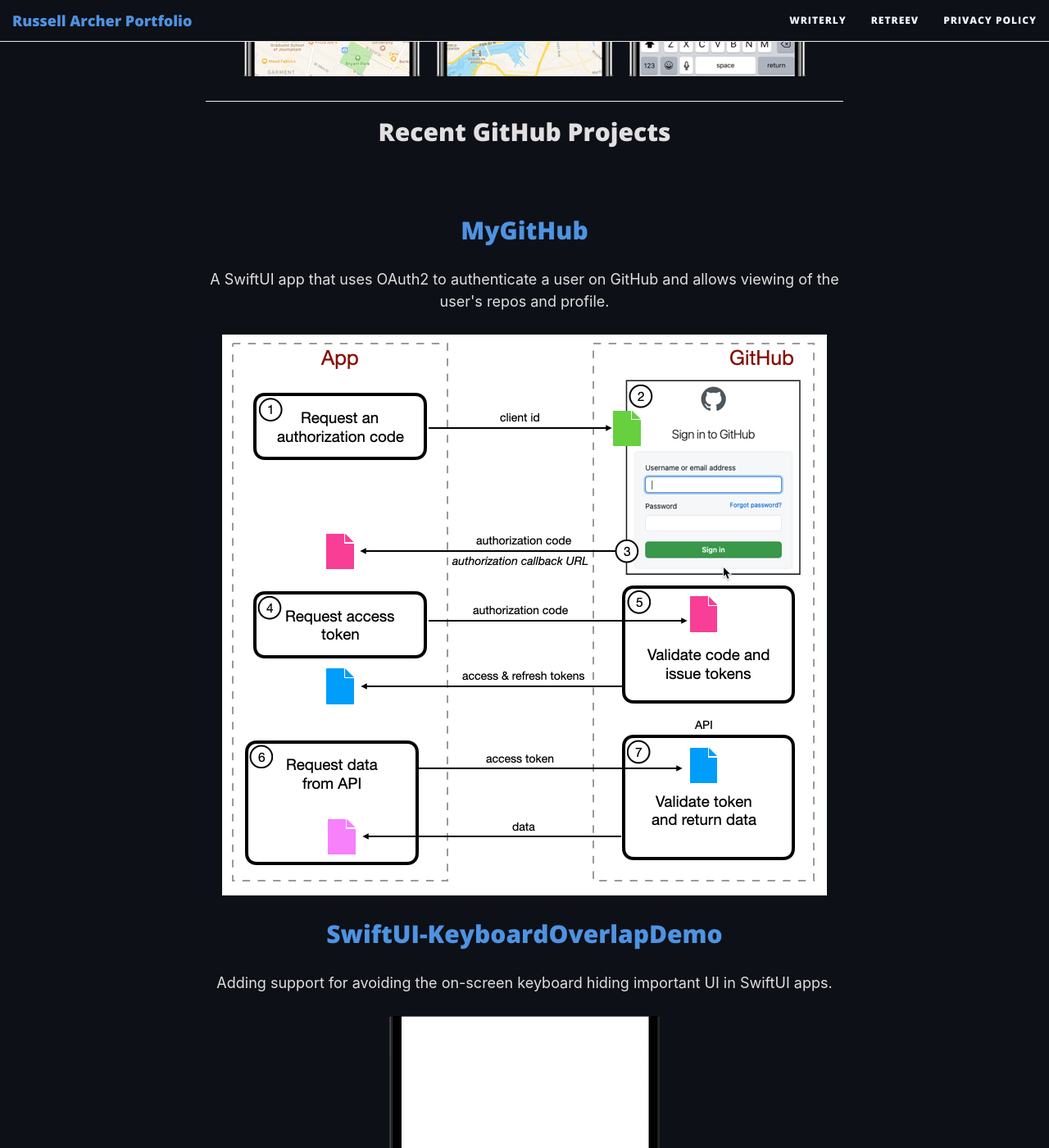
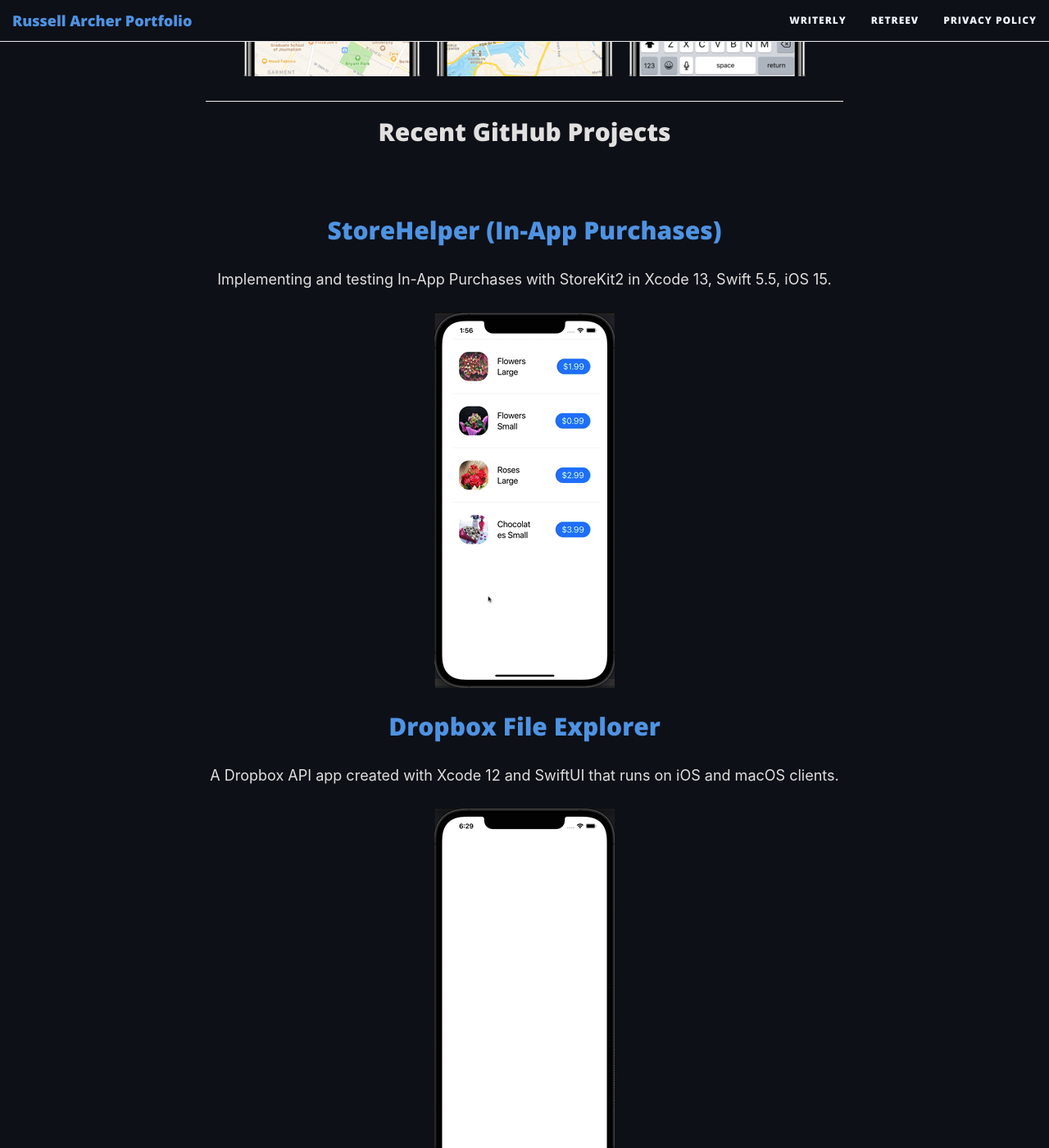
Before and after one commit to russell-archer/russell-archer.github.io, a Jekyll site: the page built from index.md, in a window 1280 px wide and 1400 px high, scrolled down 4983 px. Shown: the whole window at 82% size. Built offline with Jekyll 4.4.1, drawn with Linux system fonts in a browser that asks for light colours; nearby versions of some CDN libraries.

Commit message:
Added new GitHub demo apps
Signed-off-by: Russell Archer <russell.archer@mac.com>

```diff
--- a/index.md
+++ b/index.md
@@ -169,6 +169,18 @@
 <h2 align="center">Recent GitHub Projects</h2>
 <p>&nbsp;</p>
 
+<h2 align="center"><a href="https://github.com/russell-archer/MyFilesExplorer">StoreHelper (In-App Purchases)</a></h2>
+<p align="center">
+    Implementing and testing In-App Purchases with StoreKit2 in Xcode 13, Swift 5.5, iOS 15.<br/><br/>
+    <img src="./img/store-helper-demo.gif"/>
+</p>
+
+<h2 align="center"><a href="https://github.com/russell-archer/MyFilesExplorer">Dropbox File Explorer</a></h2>
+<p align="center">
+    A Dropbox API app created with Xcode 12 and SwiftUI that runs on iOS and macOS clients.<br/><br/>
+    <img src="./img/dropbox-app.gif"/>
+</p>
+
 <h2 align="center"><a href="https://github.com/russell-archer/MyGitHub">MyGitHub</a></h2>
 <p align="center">
     A SwiftUI app that uses OAuth2 to authenticate a user on GitHub and allows viewing of the user's repos and profile.<br/><br/>
```
Also changed, not shown: privacy.md (+2 -2 lines), img/dropbox-app.gif (added), img/store-helper-demo.gif (added).
